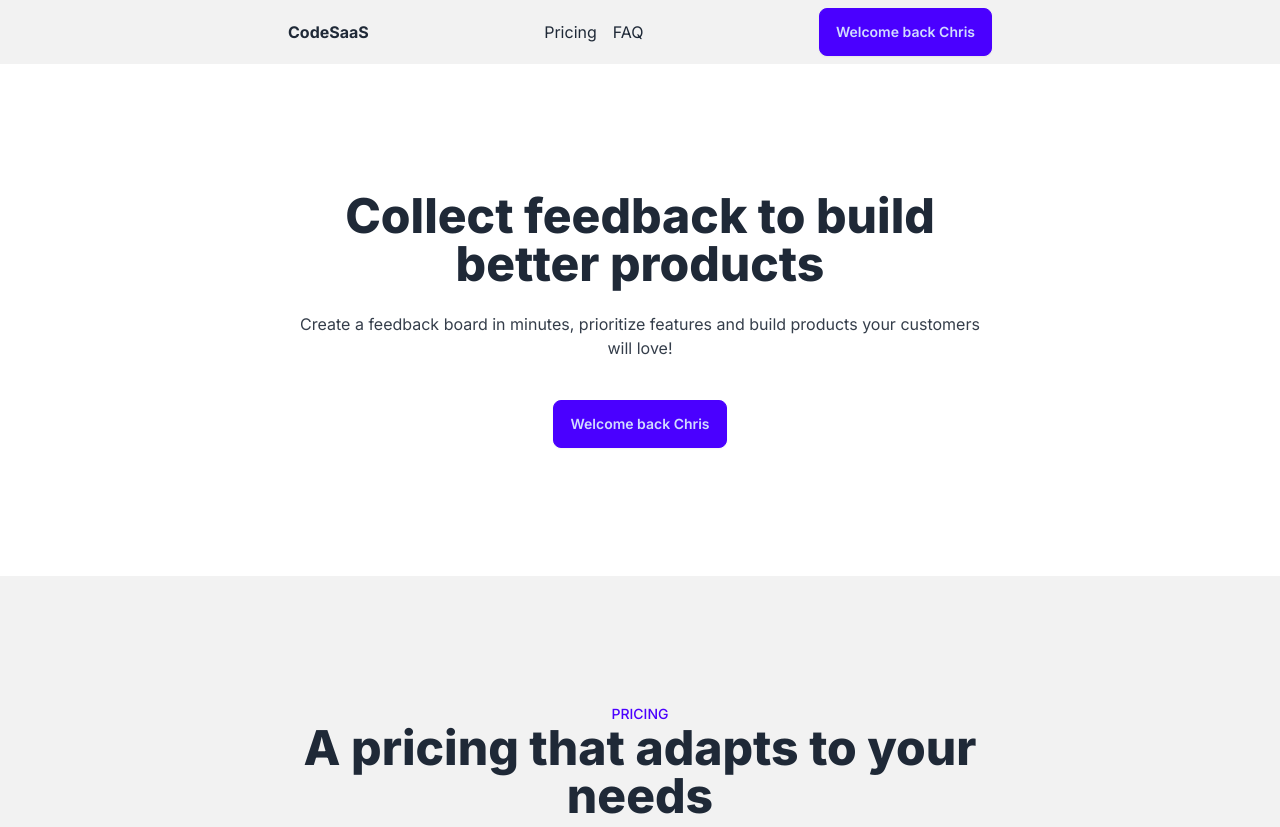
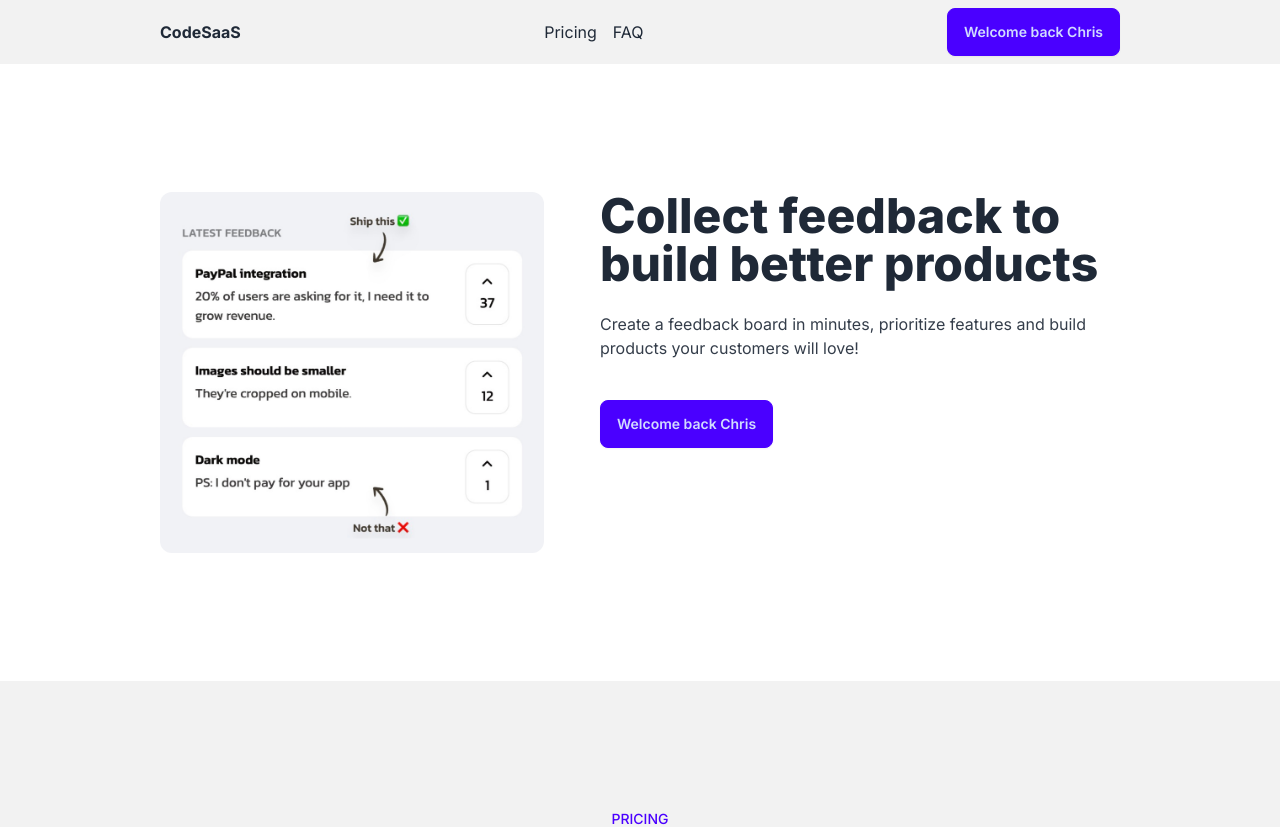
Before and after one commit to chrisrod115/codefast-blueprint, a Next.js app: page / in a window 1280 px wide. Shown: the top 827 px of the page. Built offline with nearby package versions, Linux system fonts and the light colour scheme.

Commit message:
Refactor code structure for improved readability and maintainability

```diff
--- a/app/page.js
+++ b/app/page.js
@@ -1,6 +1,8 @@
 import ButtonLogin from "@/components/ButtonLogin";
 import ListItems from "@/components/ListItems";
 import FAQListItem from "@/components/FAQListItem";
+import Image from "next/image";
+import productDemo from "@/app/productDemo.jpeg";
 
 export default function Home() {
   const isLoggedIn = true;
@@ -9,7 +11,7 @@
     <main>
       {/* Header Section */}
       <section className="bg-base-200">
-        <div className="max-w-3xl mx-auto  flex justify-between items-center px-8 py-2">
+        <div className="max-w-5xl mx-auto  flex justify-between items-center px-8 py-2">
           <div className="font-bold">CodeSaaS</div>
           <div className="space-x-4 max-md:hidden">
             <a className="link-hover" href="#pricing">
@@ -25,7 +27,10 @@
         </div>
       </section>
       {/* Hero Section */}
-      <section className="px-8 text-center py-32 max-w-3xl mx-auto">
+      <section className="px-8 text-center lg:text-left py-32 max-w-5xl mx-auto flex flex-col lg:flex-row gap-14 items-center lg:items-start">
+        <Image src={productDemo} alt="Hello" className="w-96 rounded-xl" />
+
+        <div>
           <h1 className="text-4xl lg:text-5xl font-extrabold mb-6">
             Collect feedback to build better products
           </h1>
@@ -34,6 +39,7 @@
             products your customers will love!
           </div>
           <ButtonLogin isLoggedIn={isLoggedIn} name={name}></ButtonLogin>
+        </div>
       </section>
       {/* Pricing Section */}
       <section className="bg-base-200" id="pricing">
```
Also changed, not shown: app/productDemo.jpeg (added), public/productDemo.jpeg (added). Lines whose indentation alone changed are shown as unchanged.
